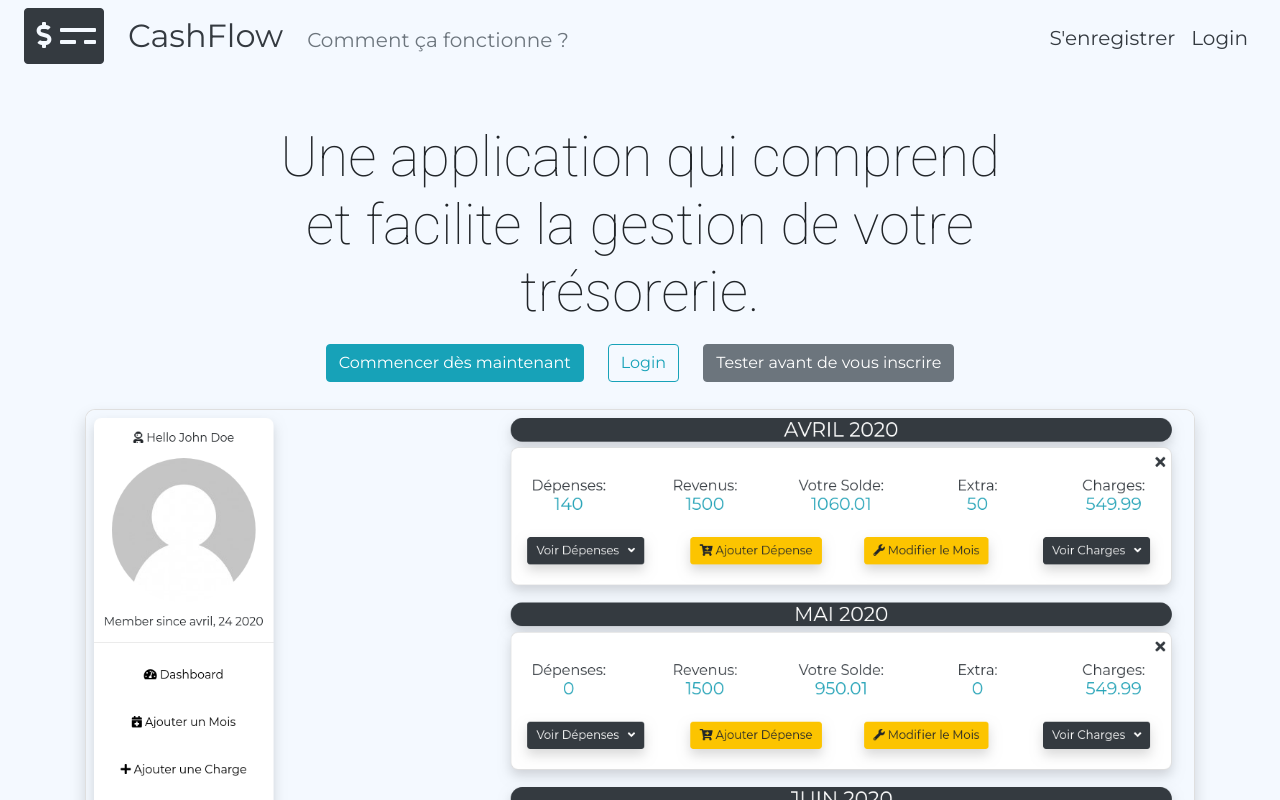
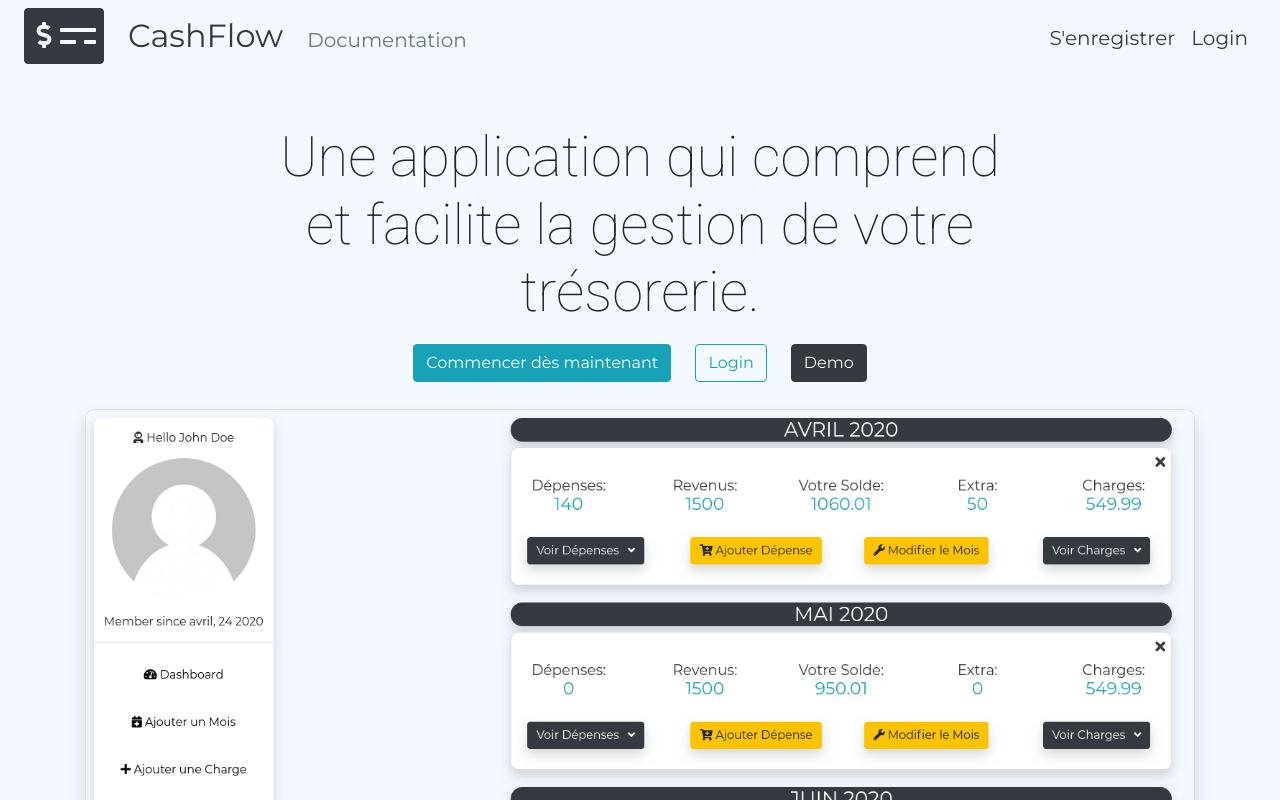
Before and after one commit to donastien/CashFlow, a React (Create React App) app in the folder client/: page / in a window 1280 px wide. Shown: the top 800 px of the page. Built offline with nearby package versions, Linux system fonts and the light colour scheme; no server answers; the HTML template or start-up script is replaced by a standard one.

Commit message:
Remake Tuto

```diff
--- a/client/src/components/auth/Demo.jsx
+++ b/client/src/components/auth/Demo.jsx
@@ -32,7 +32,7 @@ const Demo = ({ login, isAuthenticated }) => {
             <div className='card card-signin my-5'>
               <div className='card-body'>
                 <h5 className='card-title text-center'>
-                  <i className='fas fa-user-astronaut'></i> Démo
+                  <i class='fas fa-user-graduate'></i> Démo
                 </h5>
                 <form className='form-signin' onSubmit={(e) => onSubmit(e)}>
                   <div className='form-label-group'>
@@ -43,7 +43,6 @@ const Demo = ({ login, isAuthenticated }) => {
                       placeholder='Email address'
                       name='email'
                       value={email}
-                      onChange={(e) => onChange(e)}
                       required
                     />
                     <label htmlFor='inputEmail'>jdoe@gmail.com</label>
@@ -57,7 +56,6 @@ const Demo = ({ login, isAuthenticated }) => {
                       placeholder='Password'
                       name='password'
                       value={password}
-                      onChange={(e) => onChange(e)}
                       minLength='8'
                     />
                     <label htmlFor='inputPassword'>Password</label>
@@ -71,12 +69,8 @@ const Demo = ({ login, isAuthenticated }) => {
                     DEMO
                   </button>
 
-                  <p className='text-center mt-2'>
-                    <Link to='/forgot_password'>Mot de passe perdu ?</Link>
-                  </p>
                   <p className='text-center'>
-                    Vous n'avez pas de compte?{' '}
-                    <Link to='/register'>S'enregistrer</Link>
+                    <Link to='/register'>Créer votre compte</Link>
                   </p>
                 </form>
               </div>
--- a/client/src/components/dashboard/Dashboard.js
+++ b/client/src/components/dashboard/Dashboard.js
@@ -6,6 +6,7 @@ import DashboardAction from './DashboardAction';
 import MonthItem from './MonthItem';
 import { getLoads } from '../../actions/load';
 import { getMonths } from '../../actions/dashboard';
+import { Link } from 'react-router-dom';
 
 const Dashboard = ({
   getMonths,
@@ -25,6 +26,22 @@ const Dashboard = ({
       ) : (
         <Fragment>
           <DashboardAction />
+          {user && user.name === 'John Doe' ? (
+            <div className='container text-dark mt-4'>
+              <div className='row justify-content-end'>
+                <div className='col-sm-10'>
+                  Bienvenue sur un compte démo. Ici vous pourrai tester toutes
+                  les fonctionnalités que vous offre l'application. Créer un
+                  mois y insérer des dépenses et voir comment fonctionne les
+                  charges. <br />
+                  Pour en savoir plus consulter{' '}
+                  <Link to='/tutorial'>la documentation.</Link>
+                </div>
+              </div>
+            </div>
+          ) : (
+            ''
+          )}
           <div>
             {months.length > 0 ? (
               months.map((month) => <MonthItem key={month._id} month={month} />)
--- a/client/src/components/layout/Landing.jsx
+++ b/client/src/components/layout/Landing.jsx
@@ -26,8 +26,8 @@ const Landing = () => {
           >
             Login
           </Link>
-          <Link className='btn btn-secondary fontMontserrat ml-4' to='/demo'>
-            Tester avant de vous inscrire
+          <Link className='btn btn-dark fontMontserrat ml-4' to='/demo'>
+            Demo
           </Link>
           <img
             src={dashboard}
--- a/client/src/components/layout/Navbar.jsx
+++ b/client/src/components/layout/Navbar.jsx
@@ -45,7 +45,7 @@ const Navbar = ({ auth: { isAuthenticated, loading }, logout }) => {
             CashFlow
           </Link>
           <Link to='/tutorial' className='text-secondary h5 ml-4'>
-            Comment ça fonctionne ?
+            Documentation
           </Link>
         </div>
       </div>
```
